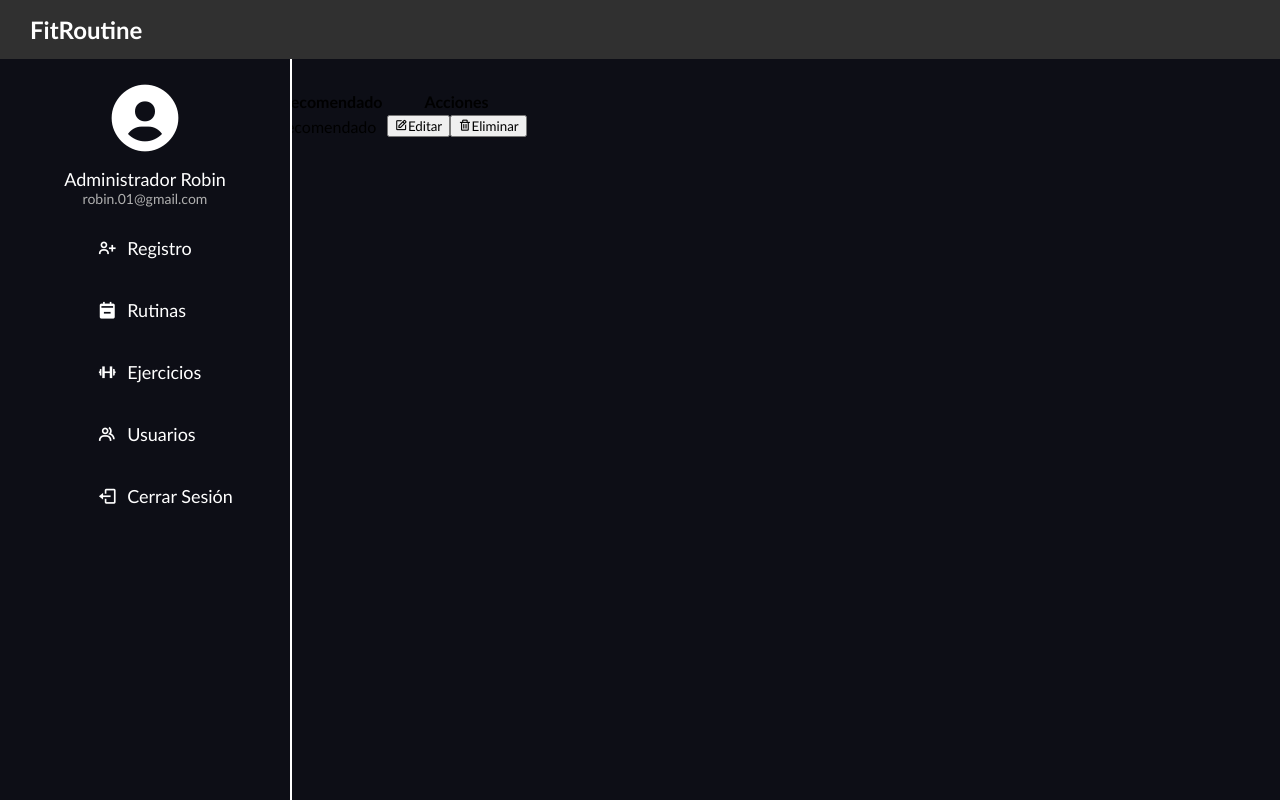
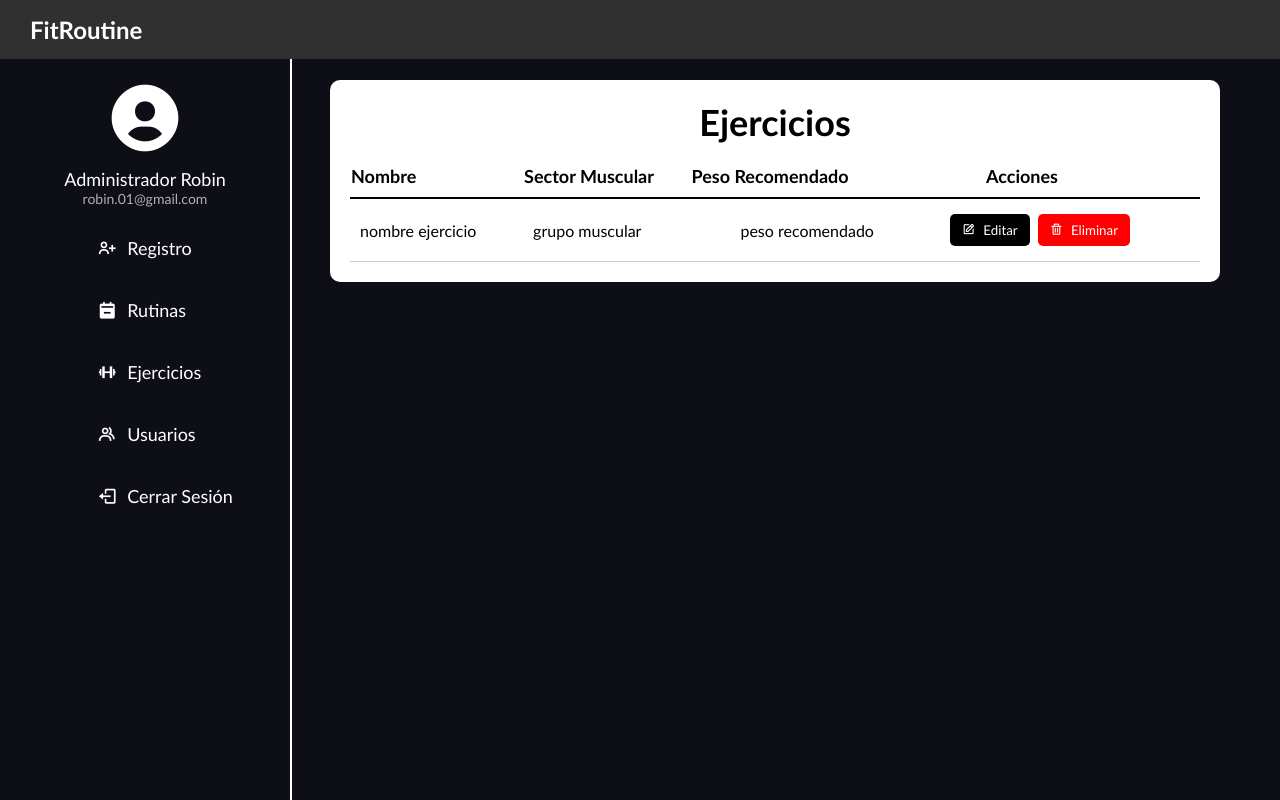
Before and after one commit to rbncode/Avance-FitRoutine, a Vue app: page /AdminListaEjercicios in a window 1280 px wide. Built offline with nearby package versions, Linux system fonts and the light colour scheme.

Commit message:
style(Admin): añadir estilos a AdminListaEjercicio
Se añaden estilos para la vista AdminListaEjercicio.vue.

```diff
--- a/src/views/admin/AdminListaEjercicioView.vue
+++ b/src/views/admin/AdminListaEjercicioView.vue
@@ -10,14 +10,14 @@
                             <th>Nombre</th>
                             <th>Sector Muscular</th>
                             <th>Peso Recomendado</th>
-                            <th>Acciones</th>
+                            <th class="centrar">Acciones</th>
                         </tr>
                     </thead>
                     <tbody>
                         <tr >
                             <td>nombre ejercicio</td>
                             <td>grupo muscular</td>
-                            <td>peso recomendado</td>
+                            <td class="centrar">peso recomendado</td>
                             <td>
                                 <button class="btn editar">
                                     <i class='bx bx-edit'></i>Editar
@@ -32,3 +32,90 @@
         </section>
     </main>
 </template>
+
+<style scoped>
+.content {
+    margin-left: 270px;
+    height: 100%;
+    flex-grow: 1;
+    display: flex;
+    justify-content: center;
+    align-items: center;
+    padding: 0 60px;
+    background-color: #0D0E16;
+}
+
+h1 {
+    font-size: 36px;
+    margin-bottom: 20px;
+    text-align: center;
+}
+
+.exercise-table {
+    width: 100%;
+    max-width: 900px;
+    margin: 20px auto;
+    background-color: #fff;
+    border-radius: 10px;
+    padding: 20px;
+    color: #000;
+}
+
+.exercise-table table {
+    width: 100%;
+    border-collapse: collapse;
+}
+
+.exercise-table table thead th {
+    font-size: 18px;
+    text-align: left;
+    padding-bottom: 10px;
+    border-bottom: 2px solid #000;
+}
+
+.exercise-table table tbody th {
+    font-size: 18px;
+    text-align: left;
+    padding-bottom: 10px;
+    border-bottom: 2px solid #000;
+}
+
+td {
+    padding: 15px 10px;
+    border-bottom: 1px solid #ccc;
+}
+
+
+.btn {
+    border: none;
+    padding: 8px 12px;
+    border-radius: 5px;
+    margin: 0 4px;
+    font-family: inherit;
+    cursor: pointer;
+    transition: background-color 0.3s;
+}
+
+.btn.editar {
+    background-color: #000;
+    color: #fff;
+}
+
+.btn.eliminar {
+    background-color: red;
+    color: #fff;
+}
+
+.btn.eliminar:hover,
+.btn.editar:hover {
+    background-color: #2a2b38;
+}
+
+button i {
+    margin-right: 8px;
+}
+
+.centrar {
+    padding-left: 50px;
+}
+</style>
```
